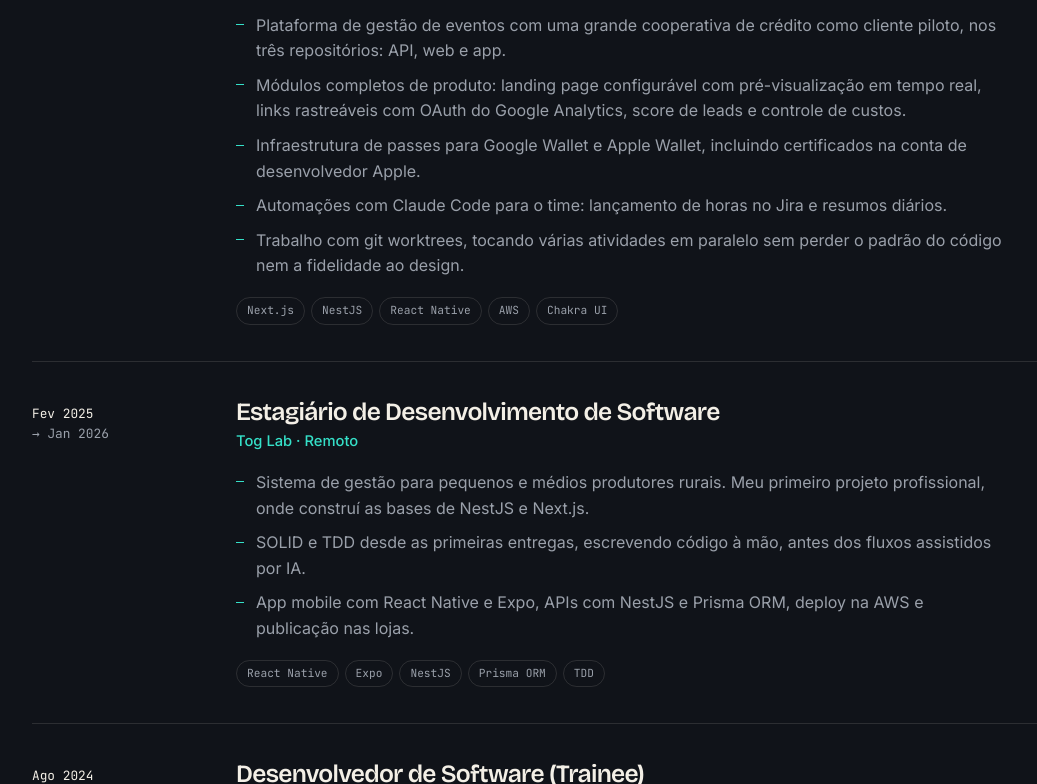
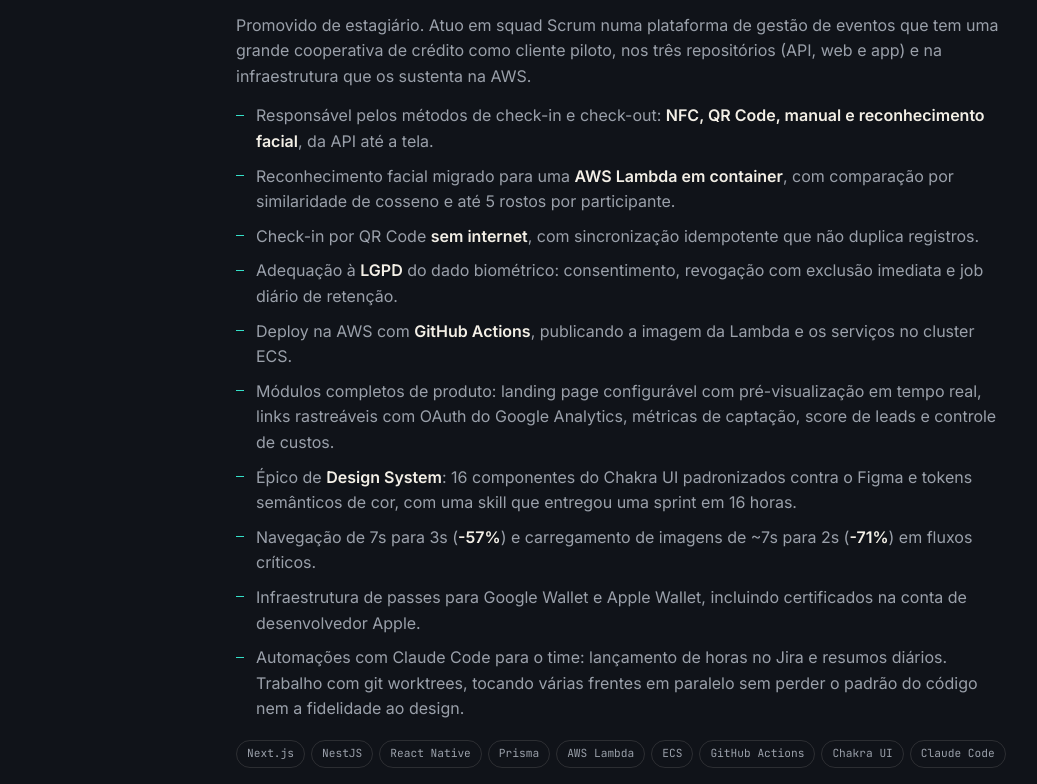
Before and after one commit to Alucsky/samuel-portfolio, a plain HTML site: page index.html in a window 1280 px wide. Shown: the part 4164-4948 px from the top of the page, without its empty margins (42-1079 px from the left). Drawn offline with nearby package versions, Linux system fonts and the light colour scheme.

Commit message:
Detalha o cargo atual na jornada

```diff
--- a/index.html
+++ b/index.html
@@ -437,12 +437,68 @@
               <div class="job-what">
                 <h3>Desenvolvedor Full Stack</h3>
                 <p class="job-where">Tog Lab · Remoto</p>
+                <p class="job-intro">
+                  Promovido de estagiário. Atuo em squad Scrum numa plataforma
+                  de gestão de eventos que tem uma grande cooperativa de
+                  crédito como cliente piloto, nos três repositórios (API, web
+                  e app) e na infraestrutura que os sustenta na AWS.
+                </p>
                 <ul>
                   <li>
-                    Plataforma de gestão de eventos com uma grande cooperativa
-                    de crédito como cliente piloto, nos três repositórios: API,
-                    web e app.
+                    Responsável pelos métodos de check-in e check-out:
+                    <strong>NFC, QR Code, manual e reconhecimento facial</strong>,
+                    da API até a tela.
                   </li>
+                  <li>
+                    Reconhecimento facial migrado para uma
+                    <strong>AWS Lambda em container</strong>, com comparação por
+                    similaridade de cosseno e até 5 rostos por participante.
+                  </li>
+                  <li>
+                    Check-in por QR Code <strong>sem internet</strong>, com
+                    sincronização idempotente que não duplica registros.
+                  </li>
+                  <li>
+                    Adequação à <strong>LGPD</strong> do dado biométrico:
+                    consentimento, revogação com exclusão imediata e job diário
+                    de retenção.
+                  </li>
+                  <li>
+                    Deploy na AWS com <strong>GitHub Actions</strong>,
+                    publicando a imagem da Lambda e os serviços no cluster ECS.
+                  </li>
+                  <li>
+                    Módulos completos de produto: landing page configurável com
+                    pré-visualização em tempo real, links rastreáveis com OAuth
+                    do Google Analytics, métricas de captação, score de leads e
+                    controle de custos.
+                  </li>
+                  <li>
+                    Épico de <strong>Design System</strong>: 16 componentes do
+                    Chakra UI padronizados contra o Figma e tokens semânticos de
+                    cor, com uma skill que entregou uma sprint em 16 horas.
+                  </li>
+                  <li>
+                    Navegação de 7s para 3s (<strong>-57%</strong>) e
+                    carregamento de imagens de ~7s para 2s
+                    (<strong>-71%</strong>) em fluxos críticos.
+                  </li>
+                  <li>
+                    Infraestrutura de passes para Google Wallet e Apple Wallet,
+                    incluindo certificados na conta de desenvolvedor Apple.
+                  </li>
+                  <li>
+                    Automações com Claude Code para o time: lançamento de horas
+                    no Jira e resumos diários. Trabalho com git worktrees,
+                    tocando várias frentes em paralelo sem perder o padrão do
+                    código nem a fidelidade ao design.
+                  </li>
+                </ul>
+                <p class="tags">
+                  <span>Next.js</span><span>NestJS</span><span>React Native</span><span>Prisma</span><span>AWS Lambda</span><span>ECS</span><span>GitHub Actions</span><span>Chakra UI</span><span>Claude Code</span>
+                </p>
+              </div>
+            </li>
                   <li>
                     Módulos completos de produto: landing page configurável com
                     pré-visualização em tempo real, links rastreáveis com OAuth
--- a/style.css
+++ b/style.css
@@ -1015,6 +1015,15 @@ em {
   font-weight: 500;
   margin: 4px 0 16px;
 }
+.job-intro {
+  color: var(--muted);
+  max-width: 48rem;
+  margin-bottom: 14px;
+}
+.job li strong {
+  color: var(--text);
+  font-weight: 600;
+}
 .job ul {
   list-style: none;
   max-width: 48rem;
```
